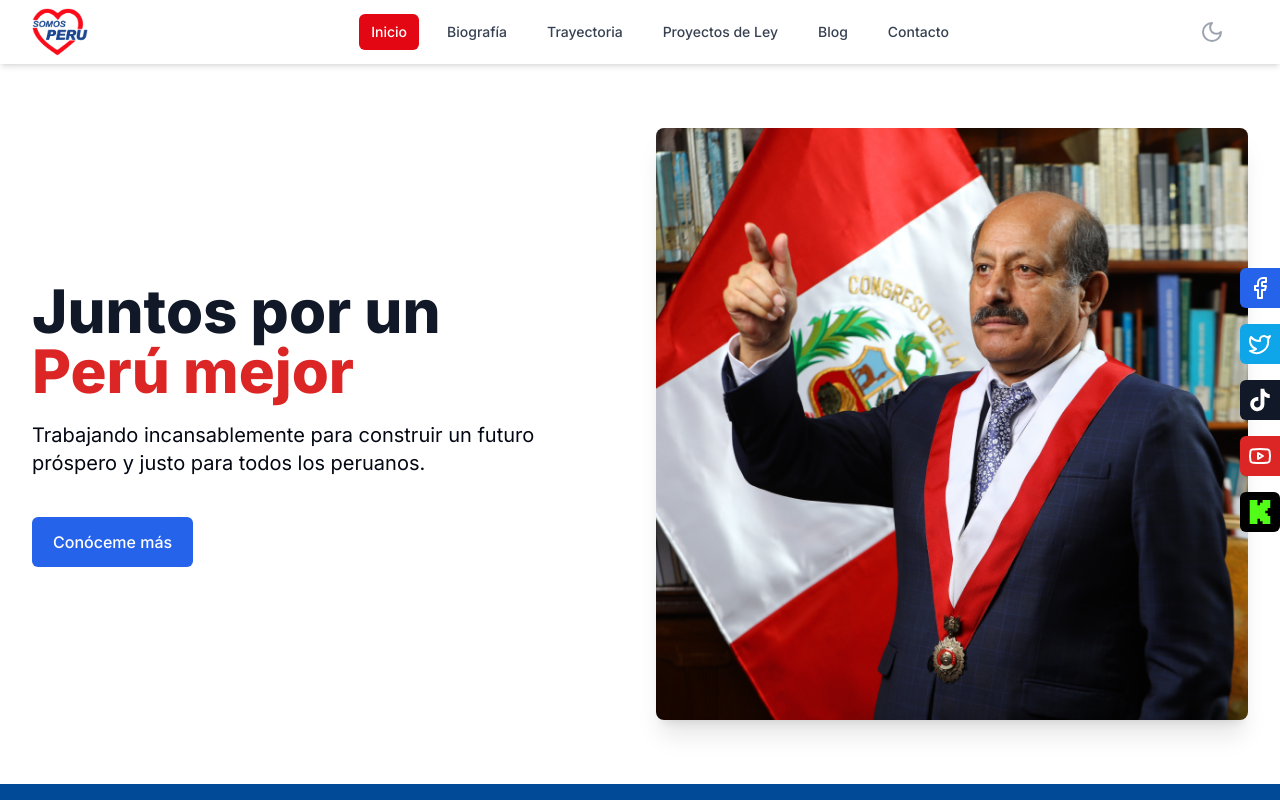
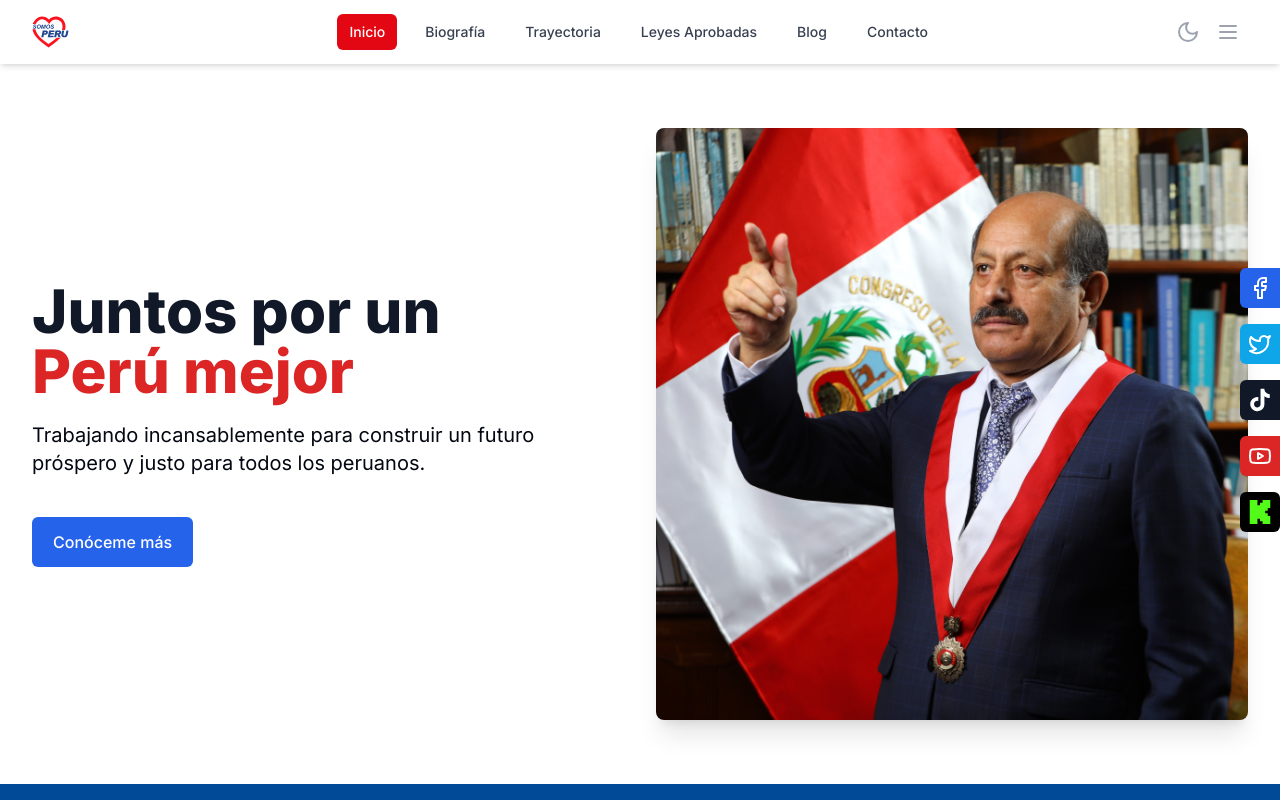
Before and after one commit to jorge-holguin/web-public-figure, a Next.js app: page / in a window 1280 px wide. Shown: the top 800 px of the page. Built offline with nearby package versions, Linux system fonts and the light colour scheme.

Commit message:
add favicon

```diff
--- a/app/components/Navbar.tsx
+++ b/app/components/Navbar.tsx
@@ -2,17 +2,17 @@
 
 import { useState, useEffect } from "react"
 import Link from "next/link"
+import Image from "next/image"
 import { usePathname } from "next/navigation"
 import { Menu, X, Sun, Moon } from "lucide-react"
 import { useTheme } from "next-themes"
-import Image from "next/image";
-import logo from "../../assets/logo_somos.png";
 
+// Actualizar el array navItems para incluir el enlace al equipo
 const navItems = [
   { name: "Inicio", path: "/" },
   { name: "Biografía", path: "/biografia" },
   { name: "Trayectoria", path: "/trayectoria" },
-  { name: "Proyectos de Ley", path: "/leyes-aprobadas" },
+  { name: "Leyes Aprobadas", path: "/leyes-aprobadas" },
   { name: "Blog", path: "/blog" },
   { name: "Contacto", path: "/contacto" },
 ]
@@ -33,7 +33,7 @@ export default function Navbar() {
         <div className="flex items-center justify-between h-16">
           <div className="flex items-center">
             <Link href="/" className="flex-shrink-0">
-              <Image className="h-12 w-auto" src={logo} alt="Logo Somos Perú" />
+              <Image src="/logo.svg" alt="Logo Somos Perú" width={32} height={32} className="h-8 w-auto" />
             </Link>
           </div>
           <div className="hidden md:block">
@@ -69,7 +69,7 @@ export default function Navbar() {
               {isOpen ? (
                 <X className="block h-6 w-6" aria-hidden="true" />
               ) : (
-                <Menu className="block h-6 w-6 block md:hidden" aria-hidden="true"  />
+                <Menu className="block h-6 w-6" aria-hidden="true" />
               )}
             </button>
           </div>
--- a/app/layout.tsx
+++ b/app/layout.tsx
@@ -9,12 +9,20 @@ import { ThemeProvider } from "next-themes"
 const inter = Inter({ subsets: ["latin"] })
 
 export const metadata = {
-  title: "Candidato Somos Perú",
+  title: {
+    default: "Candidato Somos Perú",
+    template: "%s | Candidato Somos Perú",
+  },
   description: "Sitio web oficial del candidato de Somos Perú",
   icons: [
     {
       rel: "icon",
       type: "image/svg+xml",
+      url: "/logo.svg",
+    },
+    {
+      rel: "apple-touch-icon",
+      sizes: "180x180",
       url: "/logo.svg",
     },
   ],
```
Also changed, not shown: 1 other file (tests, documents, lock files or other folders).
